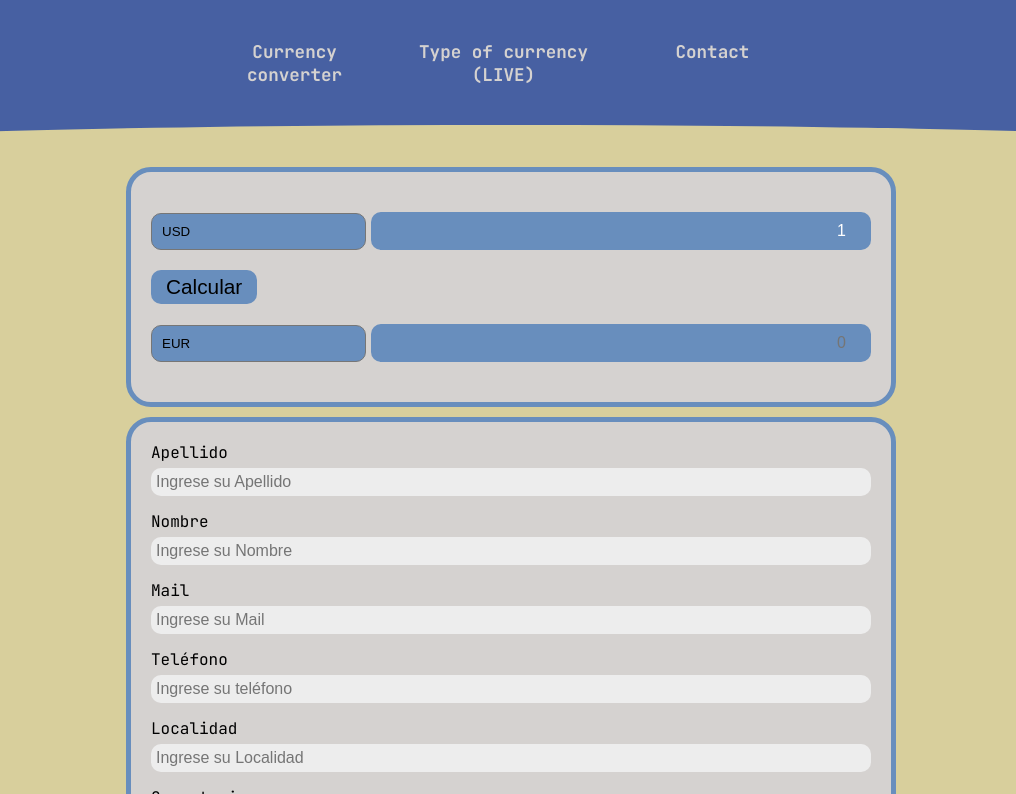
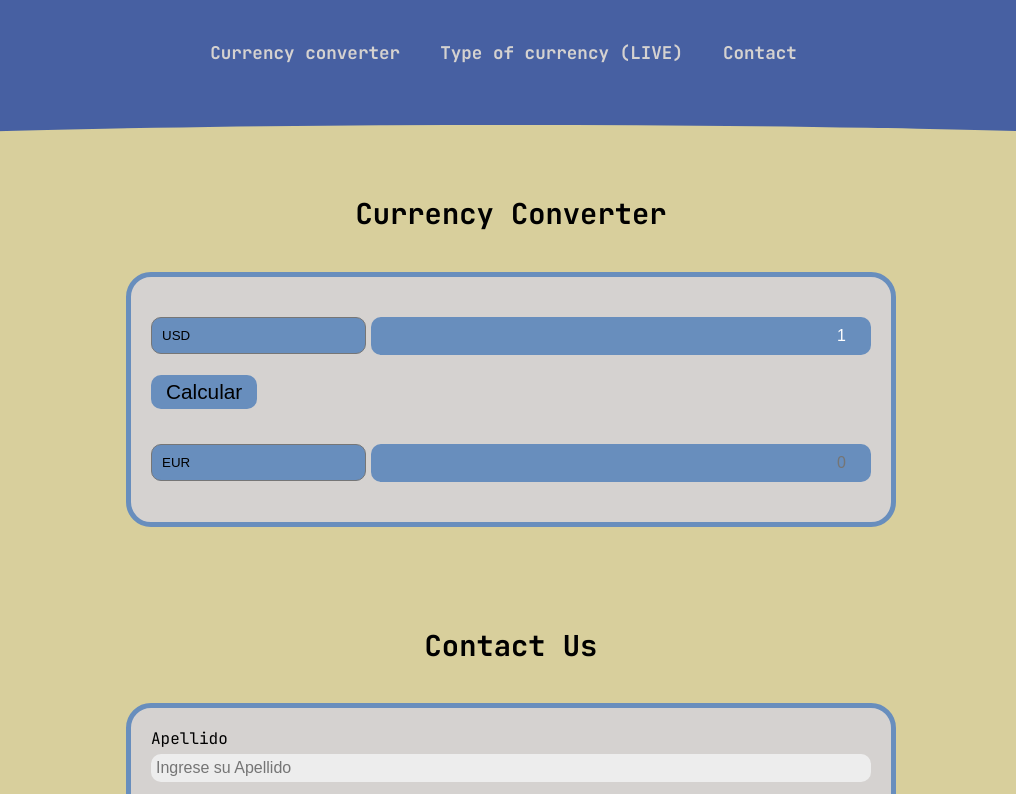
Before and after one commit to wyn-code/Proyect-Final-LaboIII, a website built with Vite: page index.html in a window 1280 px wide. Shown: the top 794 px of the page, 129-1145 px from the left. Built offline with nearby package versions, Linux system fonts and the light colour scheme; no server answers.

Commit message:
version final 1.0

```diff
--- a/index.html
+++ b/index.html
@@ -27,9 +27,9 @@
           <!-- navbar -->
           <nav class="navbar">
               <ul>
-                  <li><a href="#convertidor">Currency converter</a></li>
+                  <li><a href="#titulo-conv">Currency converter</a></li>
                   <li><a href="#tipo">Type of currency (LIVE)</a></li>
-                  <li><a href="#contacto">Contact</a></li>
+                  <li><a href="#titulo-cont">Contact</a></li>
               </ul>
           </nav>
 
@@ -49,6 +49,7 @@
 
   <main>
 
+    <h4 class="titulo-convertidor" id="titulo-conv">Currency Converter</h4>
     <section id="convertidor">
         <div class="moneda">
             <select id="primerMoneda">
@@ -75,12 +76,7 @@
       </div>
     </section>
 
-    <section id="grafico-de-cambio">
-      <div class="grafico">
-        <!-- ACA VA EL GRAFICO QUE TRAIGAMOS DE LA API -->
-      </div>
-    </section>
-
+    <h4 class="titulo-contacto" id="titulo-cont">Contact Us</h4>
     <section id="contacto">
       <div class="formulario">
         <form action="#">
--- a/style.css
+++ b/style.css
@@ -30,7 +30,7 @@ body{
 h1{ font-size: 3.5em;}
 h2{ font-size: 2.8em; text-align: center;}
 h3{ font-size: 2em;}
-h4{ font-size: 1.8em;}
+h4{ font-size: 1.8em; text-align: center;}
 p{ font-size: 1.25em; text-align: center;}
 
 button{
@@ -43,8 +43,8 @@ button{
   cursor: pointer;
 }
 button:hover{
-  background-color: var(--quarte--color);
-  font-weight:bold;
+  background-color: var(--secondary--color);
+  color: var(--fifth--color);
 }
 
 /* Header */
@@ -101,6 +101,8 @@ header .contenedor{
 .navbar{
   max-height: 0;
   overflow: hidden;
+  display: flex;
+  justify-content: center;
   background-color: var(--secondary--color);
   transition: max-height 0.5s ease-in-out;
 }
@@ -115,17 +117,36 @@ header .contenedor{
   width: 100%;
 }
 .navbar ul li a{
+  display: inline-block;
+  width: 100%;
   padding: 20px;
   display: block;
   color: var(--thrity--color);
   font-weight: bold;
   transition: transform 0.5s ease;
   text-decoration: none;
+  position: relative;
+  overflow: hidden;
 }
 .navbar ul li a:hover{
   color: var(--fifth--color);
   transform: scale(1.2);
   text-shadow: 4px 4px 2px rgba(0,0,0,0.6);
+}
+.navbar ul li a::after {
+  content: "";
+  position: absolute;
+  bottom: 0;
+  left: 50%;
+  width: 0;
+  height: 2px; /* Grosor de la línea subrayada */
+  background-color: var(--fifth--color); /* Color de la línea */
+  transition: width 0.5s ease, left 0.5s ease; /* Animación para el efecto */
+}
+
+.navbar ul li a:hover::after {
+  width: 100%; /* La línea ocupa todo el largo */
+  left: 0; /* La línea  empieza desde el centro y se expande */
 }
 /* Iconos Perfil y Billetera */
 .iconos-header {
@@ -147,6 +168,7 @@ header .contenedor{
 #convertidor{
   margin: 10px;
   padding: 20px;
+  margin-bottom: 100px;
   background-color: var(--thrity--color);
   border-radius: 25px;
   max-width: 100%;
@@ -178,10 +200,14 @@ header .contenedor{
   background-color: var(--primary--color);
   color: white;
 }
+.valor-de-cambio{
+  padding-top: 15px;
+}
 
 /* Contacto */
 #contacto{
   margin: 10px;
+  margin-bottom: 100px;
   padding: 20px;
   background-color: var(--thrity--color);
   border-radius: 25px;
@@ -337,11 +363,13 @@ footer .box .redes .imagen-red3:hover {
     width: 100%;
     max-width: 770px;
     margin: 10px auto;
+    margin-bottom: 100px;
     padding: 20px;
   }
   /*hago que el convertidor deje de crecer*/
   #convertidor {
-    margin: 10px auto;
+  margin: 10px auto;
+  margin-bottom: 100px;
   padding: 20px;
   width: 100%;
   max-width: 770px;
@@ -393,6 +421,7 @@ footer .box .redes .imagen-red3:hover {
     position: relative;
     margin-left: auto;
     margin-right: auto;
+    padding-bottom: 20px;
   }
   .navbar ul {
     display: flex;
@@ -407,6 +436,7 @@ footer .box .redes .imagen-red3:hover {
     display: block;
     text-align: center;
     font-size: 1.1em;
+    white-space: nowrap;
   }
 
   /*agrego distancia en el footer*/
```
